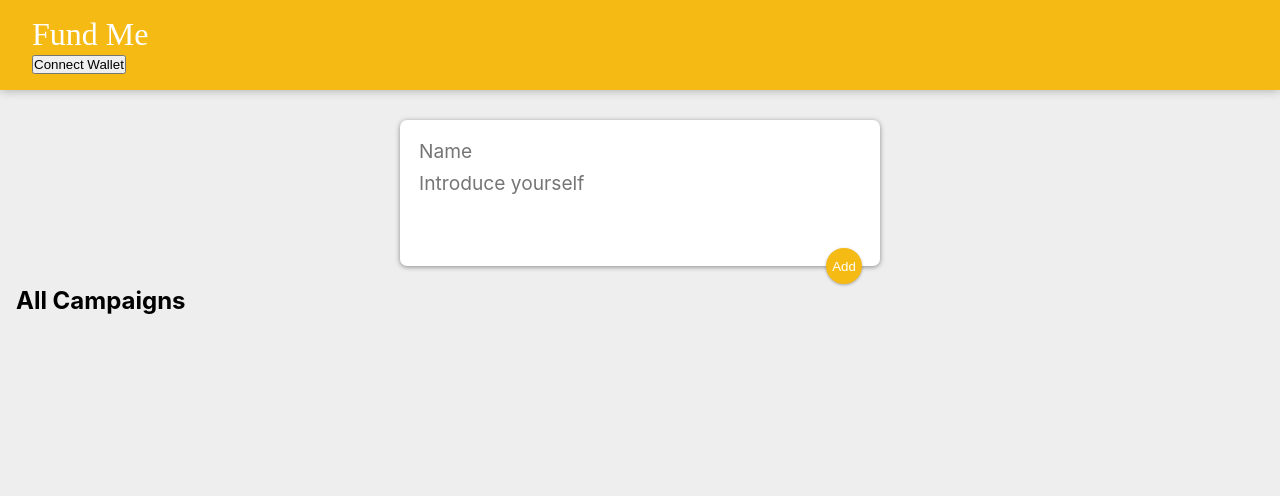
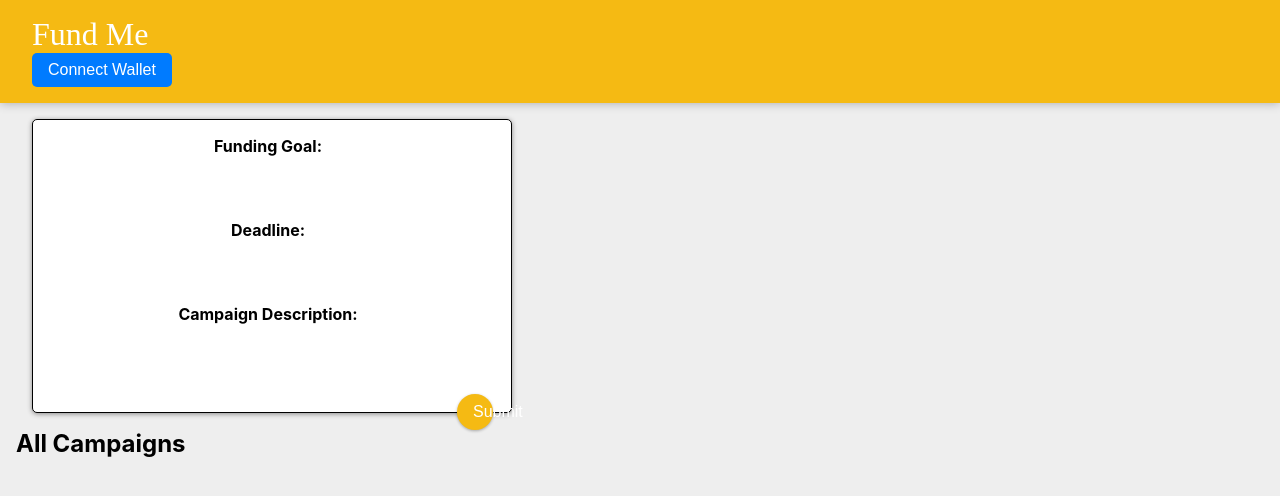
Before and after one commit to ryo2003/100program-bc-app, a React (Create React App) app: page / in a window 1280 px wide. Shown: the top 496 px of the page. Built offline with nearby package versions, Linux system fonts and the light colour scheme.

Commit message:
prototype done

```diff
--- a/src/App.css
+++ b/src/App.css
@@ -165,3 +165,41 @@ li div {
 strong {
   font-weight: bold;
 }
+
+.campaignForm {
+  display: flex;
+  flex-direction: column;
+  align-items: center;
+  gap: 1rem;
+  margin: 1rem;
+  padding: 1rem;
+  border: 1px solid black;
+  border-radius: 5px;
+  }
+
+  label {
+  font-weight: bold;
+  margin-right: 0.5rem;
+  }
+
+  input,
+  textarea {
+  padding: 0.5rem;
+  border-radius: 5px;
+  border: 1px solid #ccc;
+  font-size: 1rem;
+  }
+
+  button {
+  padding: 0.5rem 1rem;
+  background-color: #007bff;
+  color: #fff;
+  border: none;
+  border-radius: 5px;
+  font-size: 1rem;
+  cursor: pointer;
+  }
+
+  button:hover {
+  background-color: #0062cc;
+  }
--- a/src/components/CreateArea.js
+++ b/src/components/CreateArea.js
@@ -1,19 +1,19 @@
 import React, { useState } from "react";
 
 function CreateArea(props) {
-  const [inputName, setInputName] = useState("");
-  const [inputIntro, setInputIntro] = useState("");
+  const [inputFundingGoal, setinputFundingGoal] = useState(0);
+  const [inputDeadline, setinputDeadline] = useState(0);
 
-  function nameChange(event) {
+  function fundingGoalChange(event) {
     const newValue = event.target.value;
-    setInputName(newValue);
-    console.log(inputName);
+    setinputFundingGoal(newValue);
+    //console.log(inputName);
   }
 
-  function introChange(event) {
+  function deadlineChange(event) {
     const newValue = event.target.value;
-    setInputIntro(newValue);
-    console.log(inputIntro);
+    setinputDeadline(newValue);
+    //console.log(inputIntro);
   }
 
   function onAdd() {
@@ -22,18 +22,40 @@ function CreateArea(props) {
 
   return (
     <div>
-      <form onSubmit={(event) => event.preventDefault()}>
-        <input name="name" placeholder="Name" onChange={nameChange} />
+      <form onSubmit={(event) => event.preventDefault()} class="campaignForm">
+        <label for="fundingGoal">Funding Goal:</label>
+        <input
+          type="number"
+          id="fundingGoal"
+          name="fundingGoal"
+          onChange={fundingGoalChange}
+          required
+        ></input>
+        <label for="deadline">Deadline:</label>
+        <input
+          type="number"
+          id="deadline"
+          name="deadline"
+          onChange={deadlineChange}
+          required
+        ></input>
+
+        <label for="campaignDescription">Campaign Description:</label>
         <textarea
-          name="intro"
-          placeholder="Introduce yourself"
-          rows="3"
-          onChange={introChange}
-        />
+          id="campaignDescription"
+          name="campaignDescription"
+        ></textarea>
         <button
-          onClick={() => props.createCampaign(100, 100, props.currentAccount)}
+          type="submit"
+          onClick={() =>
+            props.createCampaign(
+              inputFundingGoal,
+              inputDeadline,
+              props.currentAccount
+            )
+          }
         >
-          Add
+          Submit
         </button>
       </form>
     </div>
```
